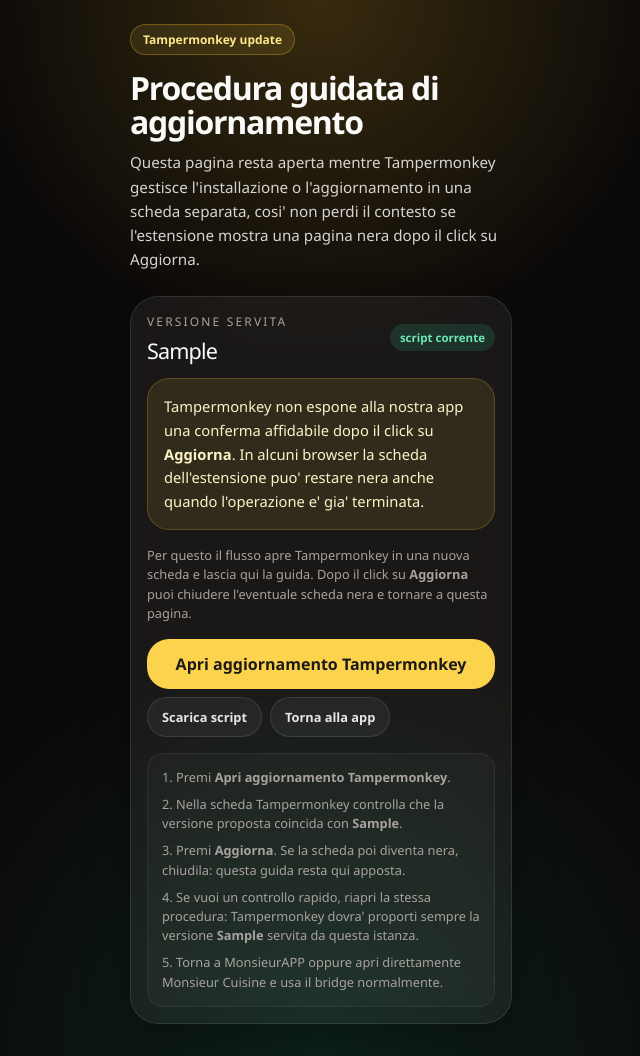
After one commit to MonsieurAPP/MonsieurAPP, a FastAPI app: template templates/tampermonkey_install.html in a window 1280 px wide. The commit adds this page. Shown: the whole page, without its empty margins (319-959 px from the left). Run offline with FastAPI, Linux system fonts and the light colour scheme; the template is opened without the code that fills it: most values are stand-ins (such as "Sample title", 1, 10 or a date in 2020).

Commit message:
Guide Tampermonkey updates

```diff
--- a/app/main.py
+++ b/app/main.py
@@ -44,10 +44,12 @@ TEMPLATES_DIR = BASE_DIR / "templates"
 STATIC_DIR = BASE_DIR / "static"
 TAMPERMONKEY_SCRIPT_PATH = BASE_DIR / "scripts" / "tampermonkey" / "monsieur-cuisine-bridge.user.js"
 TAMPERMONKEY_INSTALL_PATH = "/downloads/monsieur-cuisine-bridge.user.js"
+TAMPERMONKEY_INSTALL_HELPER_PATH = "/tampermonkey/install"
 TAMPERMONKEY_DOWNLOAD_FILENAME = "monsieur-cuisine-bridge.txt"
 LOCAL_APP_BASE_URL = "http://127.0.0.1:8000"
 TAMPERMONKEY_APP_BASE_URL_PLACEHOLDER = "__APP_BASE_URL__"
 TAMPERMONKEY_APP_ACCESS_PLACEHOLDER = "__APP_ACCESS_TOKEN__"
+TAMPERMONKEY_SCRIPT_INSTALL_URL_PLACEHOLDER = "__APP_SCRIPT_INSTALL_URL__"
 APP_ACCESS_COOKIE_NAME = "monsieurapp_access"
 APP_ACCESS_HEADER_NAME = "x-monsieurapp-access"
 
@@ -186,11 +188,23 @@ def build_login_redirect_target(request: Request) -> str:
     return normalize_post_login_path(target)
 
 
+def build_absolute_tampermonkey_install_url(request: Request) -> str:
+    return f"{build_public_base_url(request)}{TAMPERMONKEY_INSTALL_PATH}"
+
+
+def get_tampermonkey_script_version() -> str:
+    script_content = TAMPERMONKEY_SCRIPT_PATH.read_text(encoding="utf-8")
+    match = re.search(r"^//\s*@version\s+(?P<version>.+?)\s*$", script_content, flags=re.MULTILINE)
+    return match.group("version").strip() if match else "sconosciuta"
+
+
 def render_tampermonkey_script(request: Request) -> str:
     base_url = build_public_base_url(request)
     script_content = TAMPERMONKEY_SCRIPT_PATH.read_text(encoding="utf-8")
+    install_url = build_absolute_tampermonkey_install_url(request)
     return (
         script_content
+        .replace(TAMPERMONKEY_SCRIPT_INSTALL_URL_PLACEHOLDER, install_url, 2)
         .replace(TAMPERMONKEY_APP_BASE_URL_PLACEHOLDER, base_url, 1)
         .replace(TAMPERMONKEY_APP_ACCESS_PLACEHOLDER, APP_SHARED_ACCESS_TOKEN, 1)
     )
@@ -1276,6 +1290,19 @@ async def download_tampermonkey_script(request: Request) -> Response:
     )
 
 
+@app.get(TAMPERMONKEY_INSTALL_HELPER_PATH, response_class=HTMLResponse, name="tampermonkey_install_helper")
+async def tampermonkey_install_helper(request: Request) -> HTMLResponse:
+    return templates.TemplateResponse(
+        request,
+        "tampermonkey_install.html",
+        {
+            "tampermonkey_install_url": request.url_for("install_tampermonkey_script"),
+            "tampermonkey_download_url": "/downloads/tampermonkey-script",
+            "tampermonkey_script_version": get_tampermonkey_script_version(),
+        },
+    )
+
+
 @app.get(TAMPERMONKEY_INSTALL_PATH, name="install_tampermonkey_script")
 async def install_tampermonkey_script(request: Request) -> Response:
     if not TAMPERMONKEY_SCRIPT_PATH.exists():
--- a/scripts/tampermonkey/monsieur-cuisine-bridge.user.js
+++ b/scripts/tampermonkey/monsieur-cuisine-bridge.user.js
@@ -3,6 +3,9 @@
 // @namespace    https://monsieurapp.local
 // @version      0.2.12.3
 // @description  Legge la ricetta confermata da MonsieurAPP e compila il form Monsieur Cuisine nel browser gia' autenticato.
+// @homepageURL  __APP_BASE_URL__
+// @downloadURL  __APP_SCRIPT_INSTALL_URL__
+// @updateURL    __APP_SCRIPT_INSTALL_URL__
 // @match        https://www.monsieur-cuisine.com/*
 // @match        https://monsieur-cuisine.com/*
 // @match        https://*.monsieur-cuisine.com/*
--- /dev/null
+++ b/templates/tampermonkey_install.html
@@ -0,0 +1,45 @@
+{% extends "base.html" %}
+{% block title %}Aggiorna script Tampermonkey{% endblock %}
+{% block content %}
+<section class="hero">
+  <div class="badge">
+    Tampermonkey update
+  </div>
+  <h1 class="title">Procedura guidata di aggiornamento</h1>
+  <p class="subtitle">
+    Questa pagina resta aperta mentre Tampermonkey gestisce l'installazione o l'aggiornamento in una scheda separata, cosi' non perdi il contesto se l'estensione mostra una pagina nera dopo il click su Aggiorna.
+  </p>
+</section>
+
+<section class="panel stack">
+  <div class="row-between" style="align-items: center; gap: 12px;">
+    <div>
+      <div class="section-title">Versione servita</div>
+      <div class="title" style="font-size: 1.35rem; margin-top: 10px;">{{ tampermonkey_script_version }}</div>
+    </div>
+    <div class="status-pill status-completed">script corrente</div>
+  </div>
+
+  <div class="alert alert-warning">
+    Tampermonkey non espone alla nostra app una conferma affidabile dopo il click su <strong>Aggiorna</strong>. In alcuni browser la scheda dell'estensione puo' restare nera anche quando l'operazione e' gia' terminata.
+  </div>
+
+  <div class="job-text" style="margin-top: 0;">
+    Per questo il flusso apre Tampermonkey in una nuova scheda e lascia qui la guida. Dopo il click su <strong>Aggiorna</strong> puoi chiudere l'eventuale scheda nera e tornare a questa pagina.
+  </div>
+
+  <div style="display: flex; flex-wrap: wrap; gap: 8px;">
+    <a href="{{ tampermonkey_install_url }}" class="button" target="_blank" rel="noreferrer">Apri aggiornamento Tampermonkey</a>
+    <a href="{{ tampermonkey_download_url }}" class="button button-secondary" download="monsieur-cuisine-bridge.txt">Scarica script</a>
+    <a href="/" class="button button-secondary">Torna alla app</a>
+  </div>
+
+  <div class="prompt-box">
+    <div class="job-text" style="margin-top: 0;">1. Premi <strong>Apri aggiornamento Tampermonkey</strong>.</div>
+    <div class="job-text" style="margin-top: 8px;">2. Nella scheda Tampermonkey controlla che la versione proposta coincida con <strong>{{ tampermonkey_script_version }}</strong>.</div>
+    <div class="job-text" style="margin-top: 8px;">3. Premi <strong>Aggiorna</strong>. Se la scheda poi diventa nera, chiudila: questa guida resta qui apposta.</div>
+    <div class="job-text" style="margin-top: 8px;">4. Se vuoi un controllo rapido, riapri la stessa procedura: Tampermonkey dovra' proporti sempre la versione <strong>{{ tampermonkey_script_version }}</strong> servita da questa istanza.</div>
+    <div class="job-text" style="margin-top: 8px;">5. Torna a MonsieurAPP oppure apri direttamente Monsieur Cuisine e usa il bridge normalmente.</div>
+  </div>
+</section>
+{% endblock %}
```
Also changed, not shown: templates/partials/service_tools.html (+3 -5 lines), scripts/tampermonkey/README.md.
